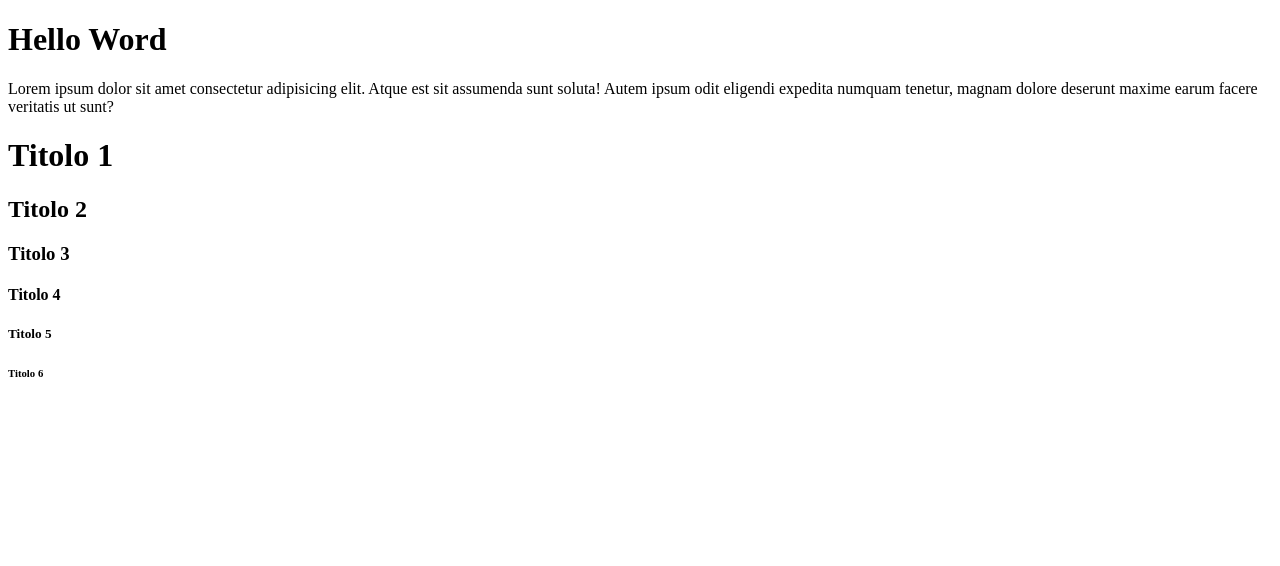
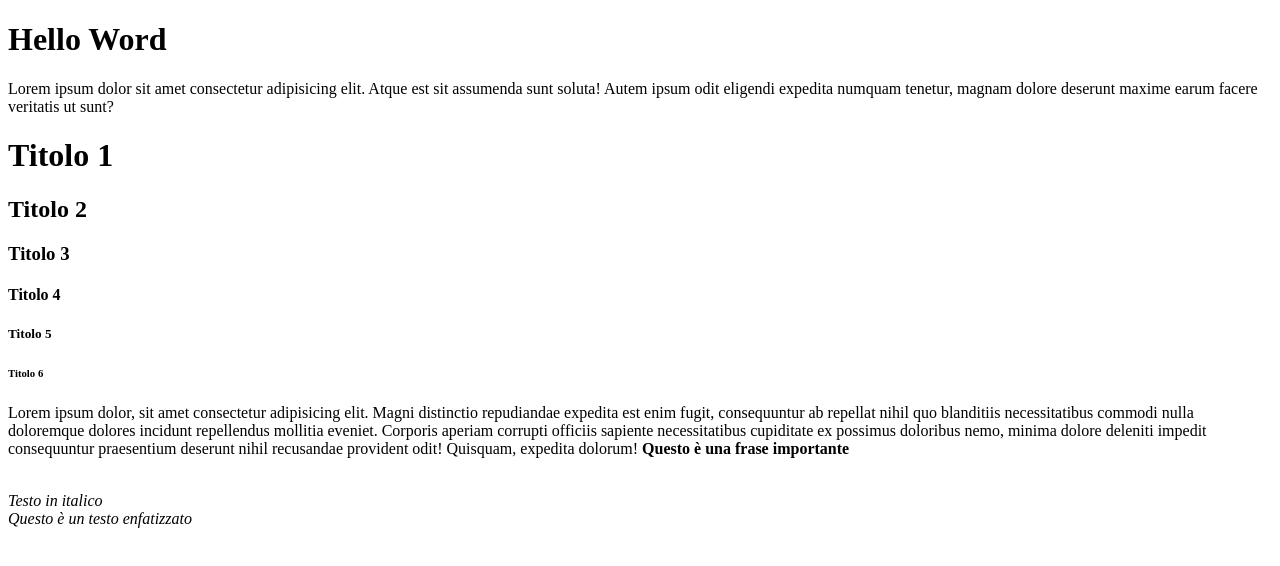
Before and after one commit to PintilieGeani/html-intro, a plain HTML site: page index.html in a window 1280 px wide. Drawn offline with Linux system fonts and the light colour scheme.

Commit message:
feat: coms-i-b-em-strong

```diff
--- a/index.html
+++ b/index.html
@@ -33,10 +33,26 @@
     <h5>Titolo 5</h5>
     <h6>Titolo 6</h6>
 
+    <p>Lorem ipsum dolor, sit amet consectetur adipisicing elit. Magni distinctio repudiandae expedita est enim fugit, consequuntur ab repellat nihil quo blanditiis necessitatibus commodi nulla doloremque dolores incidunt repellendus mollitia eveniet.
+    Corporis aperiam corrupti officiis sapiente necessitatibus cupiditate ex possimus doloribus nemo, minima dolore deleniti impedit consequuntur praesentium deserunt nihil recusandae provident odit! Quisquam, expedita dolorum! <strong>Questo è una frase importante</strong></p>
+    <br>
+    <i>Testo in italico</i>
+    <br>
+    <em>Questo è un testo enfatizzato</em>
+
     <!--h1 essendo il Titolo del nostro documento dovrebbe essere unico nella pagina perchè è alla base della richerca del motore di ricerca
     -->
     <!-- Questo è un commento -->
     <!-- Control+k+c per commentare una linea -->
      <!-- mentre control+k+u per togliere il commento -->
+
+     <!-- p: paragrafo, solitamente usiamo lorem come paragrafo di prova
+          OGNI VOLTA CHE USIAMO UN TAG DI BLOCCO OCCUPERà SEMPRE TUTTO LO SPAZIO A DISPOSIZIONE FINO IN FONDO ALLA PAGINA
+        Tag block: Occumapno tutto lo spazio e non permettono ad un'altro elemento di posizionarsi di fianco ma lo manda a capo
+        tag inline: sono tag che si posizionano sulla stessa linea e permettono agli altri elementi di posizionarsi al loro fianco.
+        Strong: il tag strong non rende solo il testo in grassetto ma dà anche un'importanza semantica perchè fa capire al browser che è un testo importante
+        b: rende solo grassetto quindi non ha importanza semantica ma solo estetica, ma non si usa più
+        i: rende il testo in italico ma non dà importanza semantica, se vogliamo enfatizzare un testo dobbiamo usare <em>
+        em: emfatizzata il testo, lo rende in italico e gli accorda un'importanza semantica-->
 </body>
 </html>
```
